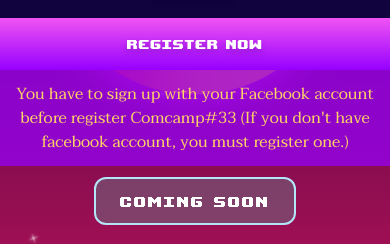
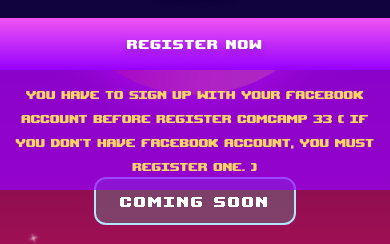
Before and after one commit to cpe-kmutt-student/comcamp33, a Next.js app: page /home in a window 390 px wide. Both pictures are taken after a click on the button "Open main menu". Shown: the part 345-589 px from the top of the page. Built offline with nearby package versions, Linux system fonts and the light colour scheme; no server answers.

Commit message:
pull main to dev and fix:register modal

```diff
--- a/src/components/homepage/Navigation.jsx
+++ b/src/components/homepage/Navigation.jsx
@@ -26,9 +26,11 @@
         isVisible ? "flex" : "hidden"
       }`}
     >
-      <div className="h-fit py-10 w-[40%] bg-white rounded-md flex items-center justify-center flex-col space-y-2">
-        <p className="text-xl pb-4">ล็อคอินด้วยเฟสบุ๊คเพื่อสมัคร Comcamp#33</p>
-        <div>
+      <div className="h-fit py-10 w-[80%] md:w-[40%] bg-white rounded-md flex items-center justify-center flex-col space-y-2">
+        <p className=" md:text-xl font-sans mx-4 pb-4">
+          ล็อคอินด้วยเฟสบุ๊คเพื่อสมัคร Comcamp 33
+        </p>
+        <div className="flex md:flex-row flex-col justify-center">
           <button
             className="right-2 relative text-white top-0 text-center  bg-gradient-to-b from-[#F054F3] to-[#9600FF] px-4 py-1 mx-2 text-lg border-2 border-[#B3E7F8] hover:shadow-[0_0px_15px_-2px_rgba(150,0,255,1)] hover:shadow-[#9600FF] transition-all duration-100 ease-linear rounded-lg   hover:tracking-widest font-sans"
             onClick={handleOk}
@@ -36,7 +38,7 @@
             ดำเนินการต่อ
           </button>
           <button
-            className="right-2 relative top-0 text-center   bg bg-gray-500/20 px-10 py-1 mx-2 text-lg border-2 border-[#B3E7F8] transition-all duration-100 ease-linear rounded-lg text-[#9600FF] hover:tracking-widest font-sans"
+            className="right-2 relative top-0 text-center my-4 md:my-0  bg bg-gray-500/20 px-10 py-1 mx-2 text-lg border-2 border-[#B3E7F8] transition-all duration-100 ease-linear rounded-lg text-[#9600FF] hover:tracking-widest font-sans"
             onClick={handleCancel}
           >
             ยกเลิก
@@ -214,10 +216,10 @@
                 </p>
               </button>
               {!session && (
-                <p className="p-3 text-center text-[#FFD467] cursor-default">
+                <p className="p-3 text-center font-pixel text-[#FFD467] cursor-default">
                   {`You have to sign up with your Facebook account before register
-                  Comcamp#33 (If you don't have facebook account, you must
-                  register one.)`}
+                  Comcamp 33 ( If you don't have facebook account, you must
+                  register one. )`}
                 </p>
               )}
 
@@ -313,9 +315,9 @@
                         ? "opening soon"
                         : "registration closed"}
                     </p>
-                    <div className="hidden group-hover:block  fixed right-0 rounded-lg  pt-16 top-0 min-w-fit text-black p-5 ">
+                    <div className="hidden group-hover:block fixed right-0 rounded-lg  pt-16 top-0 min-w-fit text-black p-5 ">
                       <div
-                        className={`py-2 px-6 rounded-lg bg-[#F054F0]/70 text-[#fff] shadow-lg tracking-widest  w-[250px] text-[1rem] leading-5 border-dashed border-2 border-[#E3E7EE] ${
+                        className={`py-2 px-6 rounded-lg bg-[#F054F0]/70 text-[#fff] shadow-lg tracking-widest   w-[250px] text-[1rem] leading-5 border-dashed border-2 border-[#E3E7EE] ${
                           isFirstSection
                             ? "hidden"
                             : isEnabled
@@ -324,7 +326,7 @@
                         }`}
                       >
                         You have to sign up with your facebook account before
-                        register Comcamp#33
+                        register Comcamp 33
                       </div>
                     </div>
                   </div>
```
